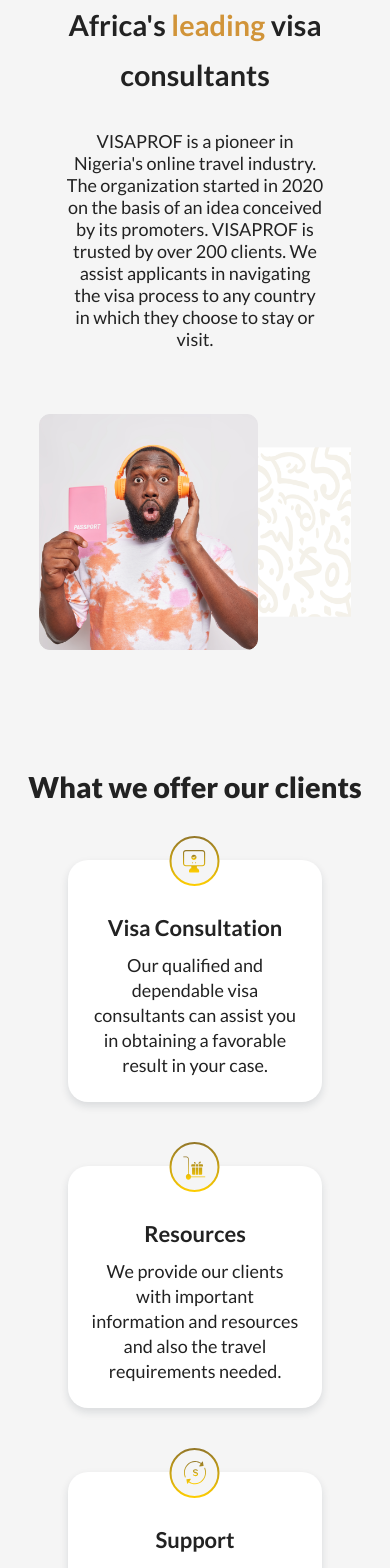
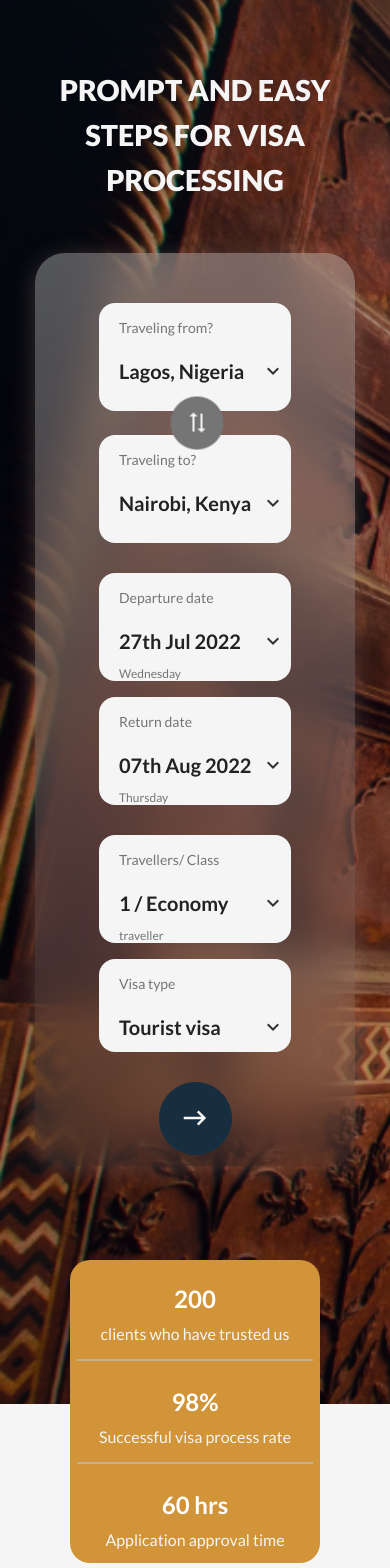
Before and after one commit to ImehUsoro/maxfiles-frontend-test, a React (Create React App) app: page / in a window 390 px wide. Shown: the top 1568 px of the page. Built offline with nearby package versions, Linux system fonts and the light colour scheme; a web font is replaced by a local one.

Commit message:
section one responsiveness done

```diff
--- a/src/components/faq/FaqStyles.js
+++ b/src/components/faq/FaqStyles.js
@@ -29,11 +29,13 @@
 
   @media (max-width: 900px) {
     margin-top: 0;
+    margin-bottom: 5rem;
   }
 
   @media (max-width: 860px) {
     .faqs-container {
       width: 90%;
+      padding: 1.875rem 1rem 4.5rem 1rem;
     }
   }
 
--- a/src/components/section-one-card/SectionOneCard.jsx
+++ b/src/components/section-one-card/SectionOneCard.jsx
@@ -1,7 +1,7 @@
 import React from "react";
 import { SectionOneStyles } from "./SectionOneCardStyles";
 
-const SectionOneCard = ({ type, title, info, subInfo, widthChange }) => {
+const SectionOneCard = ({ title, info, subInfo, widthChange }) => {
   return (
     <SectionOneStyles
       group={`${subInfo ? true : false}`}
--- a/src/components/section-one-card/SectionOneCardStyles.js
+++ b/src/components/section-one-card/SectionOneCardStyles.js
@@ -4,14 +4,12 @@
   background-color: #f5f5f5;
   border-radius: 1rem;
   padding: 1rem 0 1.5625rem 1.25rem;
-  padding-top: 1rem;
   width: 13.125rem;
   height: 6.625rem;
   cursor: pointer;
   transition: all 0.2s ease-in-out;
 
   :hover {
-    /* box-shadow: 0px 4px 24px rgba(212, 175, 156, 0.25); */
     box-shadow: 0px 0px 7px 2px rgba(204, 204, 204, 0.5);
     -webkit-box-shadow: 0px 0px 7px 2px rgba(204, 204, 204, 0.5);
     -moz-box-shadow: 0px 0px 7px 2px rgba(204, 204, 204, 0.5);
@@ -60,4 +58,24 @@
         gap: 0;
       }
     `};
+
+  @media (max-width: 900px) {
+    width: 10rem;
+    padding: 1rem 0.75rem 0 1.25rem;
+    height: auto;
+
+    .card-info {
+      gap: 0;
+      justify-content: space-between;
+    }
+  }
+
+
+  @media (max-width: 520px) {
+    ${({ widthChange }) =>
+      !widthChange &&
+      css`
+        height: 5.75rem;
+      `};
+  }
 `;
--- a/src/components/section-one/SectionOne.jsx
+++ b/src/components/section-one/SectionOne.jsx
@@ -9,30 +9,20 @@
       <div className="blur-background">
         <div className="cards">
           <div className="card-group group-one">
-            <SectionOneCard
-              type="one"
-              title={"Traveling from?"}
-              info={"Lagos, Nigeria"}
-            />
+            <SectionOneCard title={"Traveling from?"} info={"Lagos, Nigeria"} />
             <div className="image-container">
               <img src="/images/flights_icon.png" alt="" />
             </div>
-            <SectionOneCard
-              type="one"
-              title={"Traveling to?"}
-              info={"Nairobi, Kenya"}
-            />
+            <SectionOneCard title={"Traveling to?"} info={"Nairobi, Kenya"} />
           </div>
           <div className="card-group">
             <SectionOneCard
-              type="two"
               title={"Departure date"}
               info={"27th Jul 2022"}
               subInfo={"Wednesday"}
               widthChange
             />
             <SectionOneCard
-              type="two"
               title={"Return date"}
               info={"07th Aug 2022"}
               subInfo={"Thursday"}
@@ -41,14 +31,12 @@
           </div>
           <div className="card-group">
             <SectionOneCard
-              type="two"
               title={"Travellers/ Class"}
               info={"1 / Economy"}
               subInfo={"traveller"}
               widthChange
             />
             <SectionOneCard
-              type="one"
               title={"Visa type"}
               info={"Tourist visa"}
               widthChange
--- a/src/components/section-one/SectionOneStyles.js
+++ b/src/components/section-one/SectionOneStyles.js
@@ -8,7 +8,7 @@
   color: #f5f5f5;
   display: flex;
   flex-direction: column;
-  padding: 0 2.2rem;
+  padding: 0 2.2rem 3rem 2.2rem;
 
   .title {
     font-size: 2rem;
@@ -27,15 +27,19 @@
     box-shadow: 0px 4px 24px rgba(212, 175, 156, 0.25);
     backdrop-filter: blur(22.5px);
     margin-top: 3.125rem;
-    padding: 3.125rem 1rem 0.6875rem 1rem;
+    /* padding: 3.125rem 0rem 0.6875rem 0rem; */
+    padding: 3.125rem 0rem 0.6875rem 0rem;
     border-radius: 1.875rem;
     display: flex;
     flex-direction: column;
+    width: 100%;
   }
 
   .cards {
     display: flex;
     gap: 1.875rem;
+    justify-content: center;
+    flex-wrap: wrap;
   }
 
   .card-group {
@@ -57,4 +61,41 @@
     align-self: center;
     cursor: pointer;
   }
+  /* 1411 */
+
+  @media (max-width: 1411px) {
+    height: 55rem;
+  }
+
+  @media (max-width: 900px) {
+    height: 60rem;
+
+    .title {
+      margin-top: 6.5rem;
+    }
+  }
+
+  @media (max-width: 535px) {
+    height: 65rem;
+  }
+
+  @media (max-width: 520px) {
+    .title {
+      margin-top: 4.5rem;
+      font-size: 1.8rem;
+      text-align: center;
+    }
+    .card-group {
+      flex-direction: column;
+    }
+
+    .image-container {
+      transform: rotate(90deg);
+      margin: -1rem -1rem;
+    }
+  }
+
+  @media (max-width: 484px) {
+    height: 85rem;
+  }
 `;
--- a/src/components/section-three/SectionThreeStyles.js
+++ b/src/components/section-three/SectionThreeStyles.js
@@ -20,9 +20,11 @@
     width: 100%;
   }
 
+  @media (max-width: 860px) {
+    margin-bottom: 6.5rem;
+  }
+
   @media (max-width: 450px) {
-    margin-bottom: 6rem;
-
     h2 {
       font-size: 1.8rem;
       margin-bottom: 3rem;
--- a/src/components/statistic/SingleStatStyles.js
+++ b/src/components/statistic/SingleStatStyles.js
@@ -14,4 +14,10 @@
   p {
     color: #f5f5f5;
   }
+
+  @media (max-width: 1155px) {
+    p {
+      text-align: center;
+    }
+  }
 `;
--- a/src/components/statistics/StatisticsStyles.js
+++ b/src/components/statistics/StatisticsStyles.js
@@ -5,13 +5,44 @@
   width: 51.6%;
   margin: -2rem auto 7.5625rem auto;
   border-radius: 1.25rem;
-  padding: 0.875rem 3.1875rem;
+  padding: 0.875rem 3.6%;
   background-color: #d19439;
   display: flex;
 
   .divider {
+    width: auto;
     border: 0.5px solid rgba(189, 189, 189, 0.7);
-    height: 4.4375rem;
     margin: 0 1.875rem 0 1.5625rem;
   }
+
+  @media (max-width: 1340px) {
+    width: 60%;
+    padding: 0.875rem 2%;
+  }
+
+  @media (max-width: 930px) {
+    /* margin-top: -3rem; */
+    margin-bottom: 4.5rem;
+  }
+  @media (max-width: 900px) {
+    margin-top: -3rem;
+  }
+
+
+
+  @media (max-width: 723px) {
+    margin-top: -4rem;
+  }
+
+  @media (max-width: 535px) {
+    margin-top: -9rem;
+
+    flex-direction: column;
+    align-items: center;
+
+    .divider {
+      width: 100%;
+      margin: 1rem 0;
+    }
+  }
 `;
--- a/src/pages/Home/Home.jsx
+++ b/src/pages/Home/Home.jsx
@@ -16,8 +16,8 @@
   return (
     <HomeStyles>
       {/* <Header /> */}
-      {/* <SectionOne /> */}
-      {/* <Statistics /> */}
+      <SectionOne />
+      <Statistics />
       <SectionTwo />
       <SectionThree />
       <SectionFour />
```
